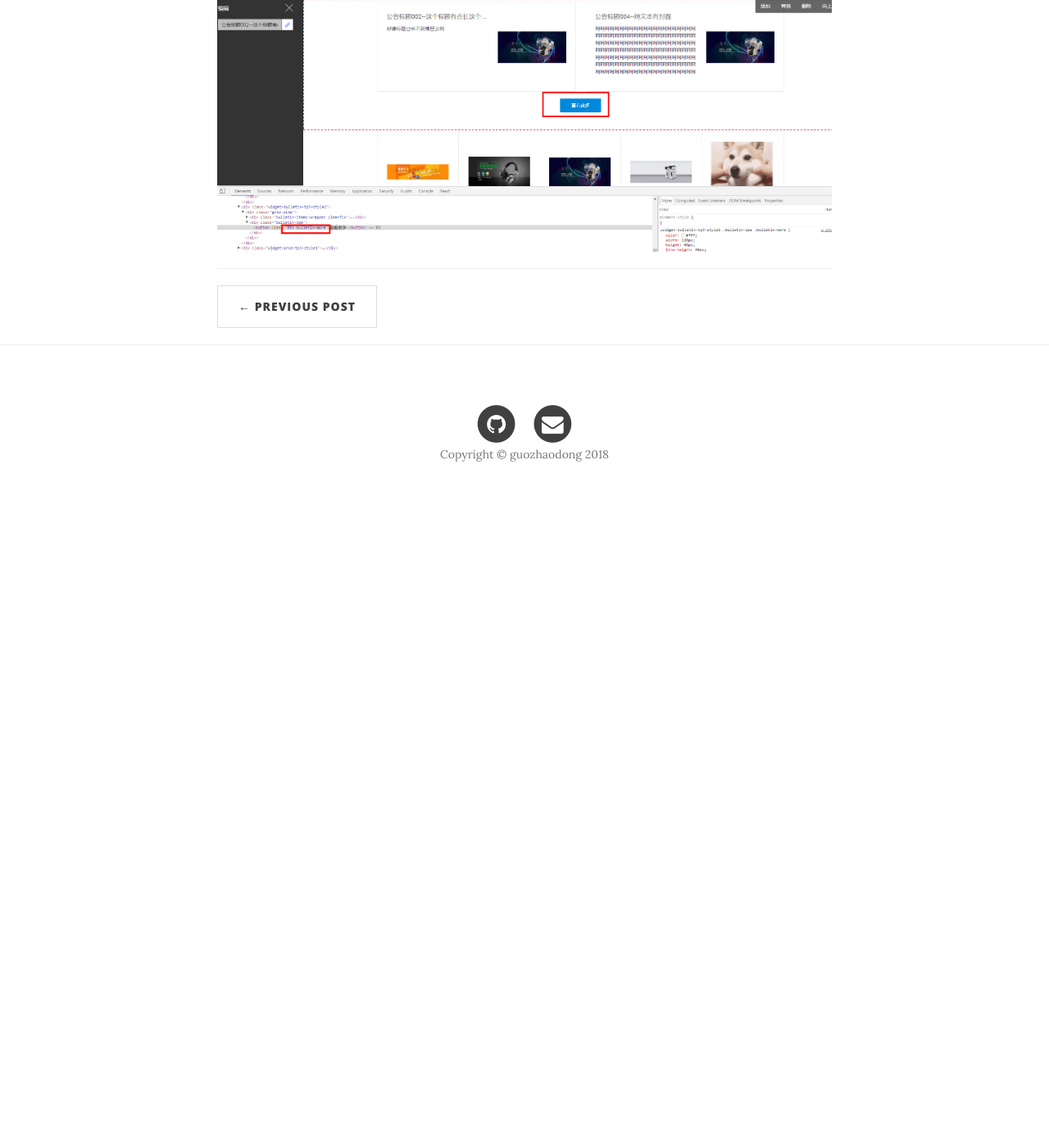
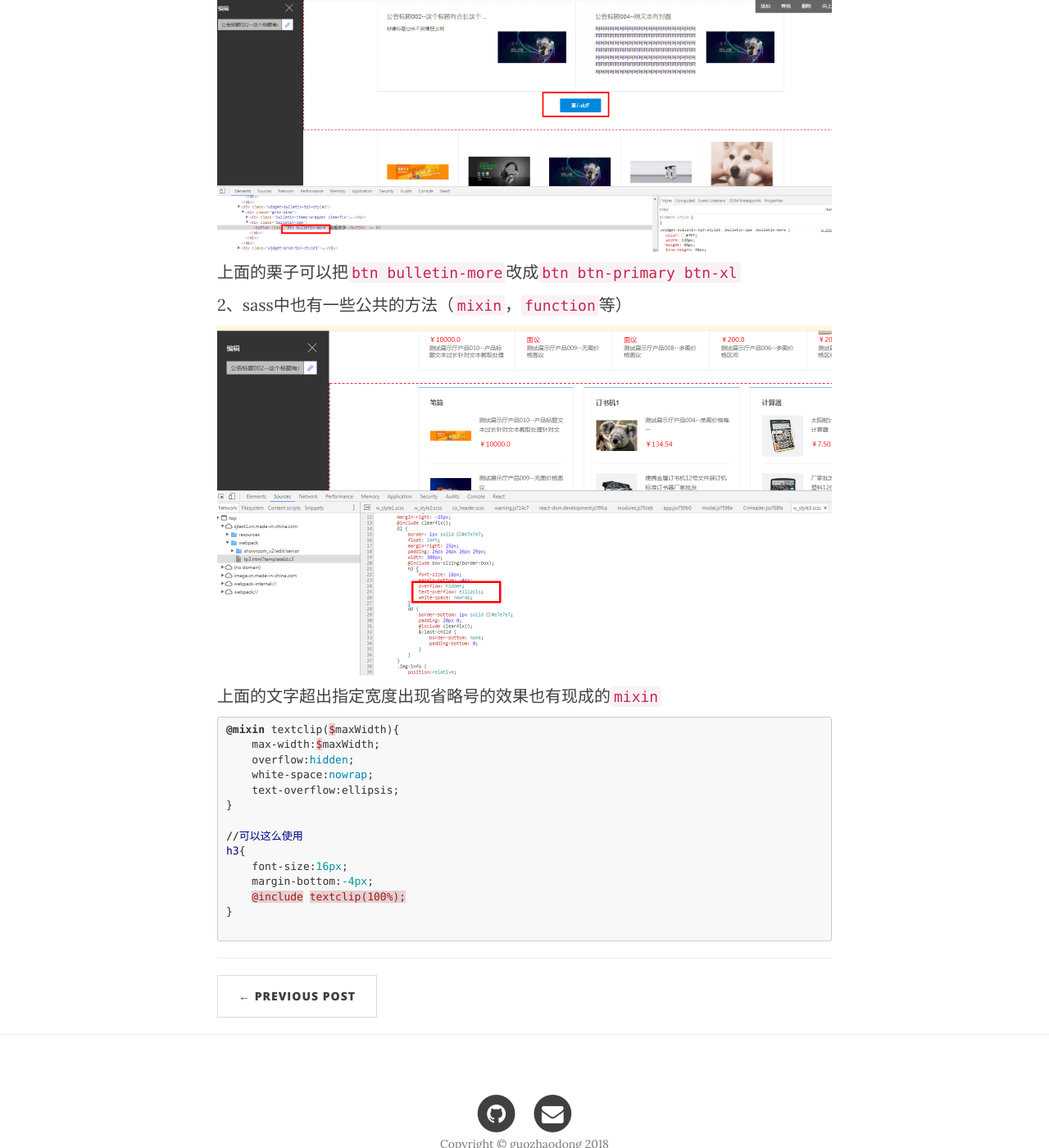
Before and after one commit to Bubble2/Bubble2.github.io, a Jekyll site: the page built from _posts/2018-01-08-better-css.md, in a window 1280 px wide and 1400 px high, scrolled down 1916 px. Shown: the whole window at 82% size. Built offline with Jekyll 4.4.1, drawn with Linux system fonts in a browser that asks for light colours; nearby versions of some CDN libraries; before the commit the page ends 2546 px from its top, so only the background shows below that.

Commit message:
init better-css

````diff
--- a/_posts/2018-01-08-better-css.md
+++ b/_posts/2018-01-08-better-css.md
@@ -45,6 +45,31 @@ padding:21px 25px 0 28px;
 
 #### 尽量去使用通用的东西
 
-如按钮(`ui_button`)、提示(`ui_tip`)、弹框(`ui_pop`)、图标(`ui_icon`)等都有现成的组件,如果没有特殊情况都可以使用。
+1、如按钮(`ui_button`)、提示(`ui_tip`)、弹框(`ui_pop`)、图标(`ui_icon`)等都有现成的组件,如果没有特殊情况都可以使用。
 
 ![image](/img/better-css/3.png)
+
+上面的栗子可以把`btn bulletin-more`改成`btn btn-primary btn-xl`
+
+2、sass中也有一些公共的方法（`mixin`，`function`等）
+
+![image](/img/better-css/4.png)
+
+上面的文字超出指定宽度出现省略号的效果也有现成的`mixin`
+
+``` css
+@mixin textclip($maxWidth){
+    max-width:$maxWidth;
+    overflow:hidden;
+    white-space:nowrap;
+    text-overflow:ellipsis;
+}
+
+//可以这么使用
+h3{
+    font-size:16px;
+    margin-bottom:-4px;
+    @include textclip(100%);
+}
+
+```
````
Also changed, not shown: img/better-css/4.png (added).
